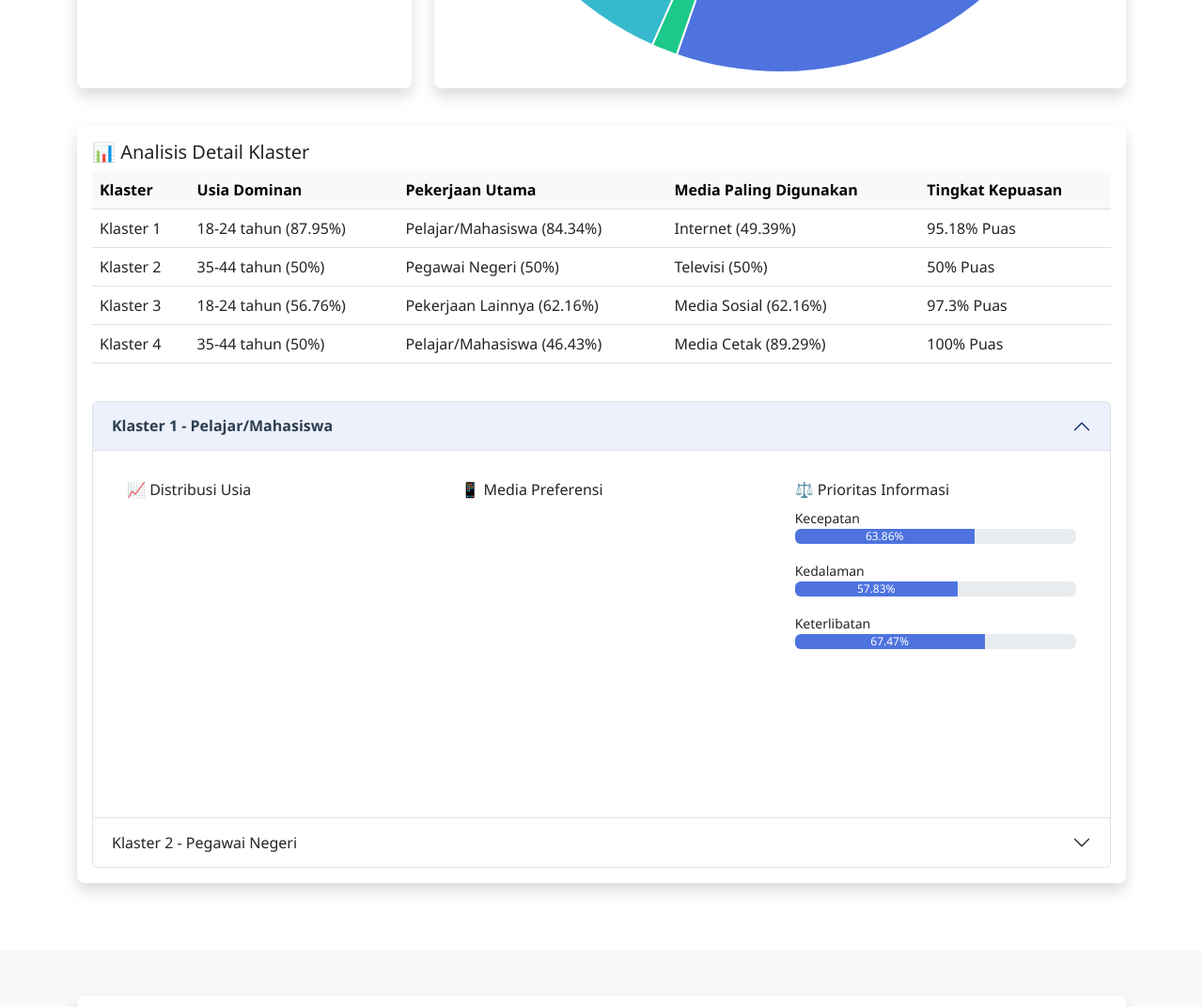
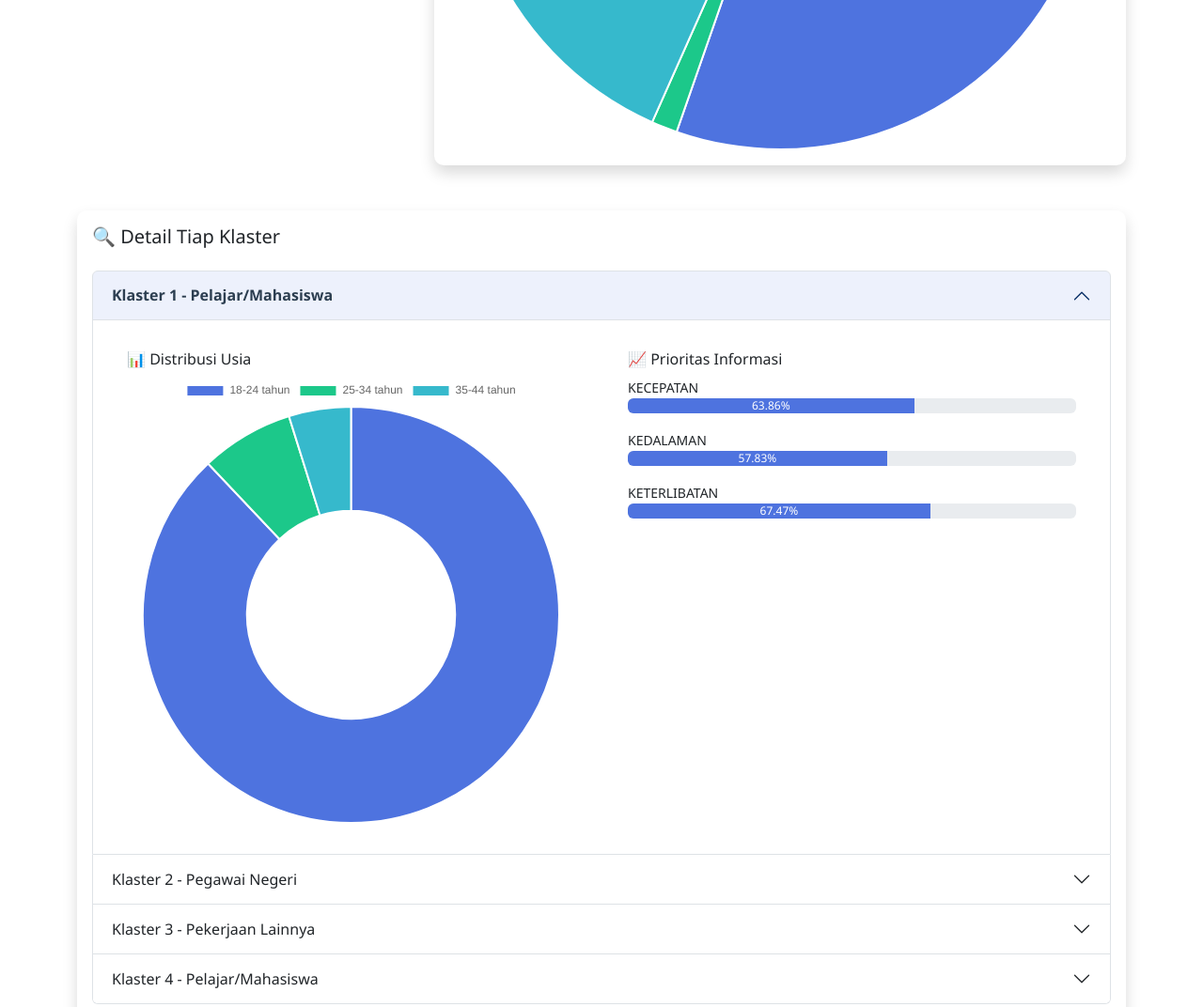
Before and after one commit to dzamm/sksym, a plain HTML site: page index.html in a window 1280 px wide. Shown: the part 780-1852 px from the top of the page at 94% size. Drawn offline with nearby package versions, Linux system fonts and the light colour scheme.

Commit message:
update lagi

```diff
--- a/css/style.css
+++ b/css/style.css
@@ -1,38 +1,35 @@
 :root {
-    --primary-color: #2c3e50;
-    --secondary-color: #4e73df;
+    --primary: #2c3e50;
+    --secondary: #4e73df;
 }
 
 body {
     font-family: 'Segoe UI', system-ui;
+    padding-top: 20px;
 }
 
 .card {
     border: none;
-    border-radius: 0.5rem;
-    transition: transform 0.3s cubic-bezier(0.4, 0, 0.2, 1);
+    border-radius: 10px;
+    transition: transform 0.3s ease;
 }
 
 .card:hover {
     transform: translateY(-5px);
-    box-shadow: 0 10px 15px rgba(0,0,0,0.1);
-}
-
-.progress-bar {
-    background-color: var(--secondary-color);
-    transition: width 0.8s ease;
+    box-shadow: 0 10px 20px rgba(0,0,0,0.1);
 }
 
 .accordion-button:not(.collapsed) {
     background-color: rgba(78, 115, 223, 0.1);
-    color: var(--primary-color);
+    color: var(--primary);
     font-weight: 600;
 }
 
-.table-hover tbody tr:hover {
-    background-color: rgba(78, 115, 223, 0.05);
+.progress-bar {
+    background-color: var(--secondary);
+    transition: width 0.8s ease;
 }
 
-#recommendationResult {
+#result {
     transition: all 0.3s ease;
 }
--- a/data/data.json
+++ b/data/data.json
@@ -10,7 +10,6 @@
       "percentage": 55.33,
       "age_distribution": {"18-24 tahun": 87.95, "25-34 tahun": 7.23, "35-44 tahun": 4.82},
       "dominant_job": {"Pelajar/Mahasiswa": 84.34, "Karyawan Swasta": 15.66},
-      "main_media": {"Internet": 49.39, "Media Sosial": 45.78, "Televisi": 4.82},
       "preferred_media_types": {"Website Berita": 61.45, "TikTok": 53.01, "Instagram": 37.35},
       "importance": {"kecepatan": 63.86, "kedalaman": 57.83, "keterlibatan": 67.47},
       "satisfaction": 95.18
@@ -20,7 +19,7 @@
       "percentage": 1.33,
       "age_distribution": {"25-34 tahun": 50, "35-44 tahun": 50},
       "dominant_job": {"Karyawan Swasta": 50, "Pegawai Negeri": 50},
-      "main_media": {"Media Cetak": 50, "Televisi": 50},
+      "preferred_media_types": {"Media Cetak": 50, "Televisi": 50},
       "importance": {"kecepatan": 0, "kedalaman": 0, "keterlibatan": 0},
       "satisfaction": 50.00
     },
@@ -29,7 +28,6 @@
       "percentage": 24.67,
       "age_distribution": {"18-24 tahun": 56.76, "25-34 tahun": 27.03, "35-44 tahun": 16.22},
       "dominant_job": {"Pekerjaan Lainnya": 62.16, "Wirausaha": 35.14, "Pegawai Negeri": 2.70},
-      "main_media": {"Media Sosial": 62.16, "Internet": 32.43},
       "preferred_media_types": {"TikTok": 54.05, "Instagram": 35.14, "Website Berita": 64.86},
       "importance": {"kecepatan": 67.57, "kedalaman": 64.86, "keterlibatan": 62.16},
       "satisfaction": 97.30
@@ -39,7 +37,6 @@
       "percentage": 18.67,
       "age_distribution": {"18-24 tahun": 46.43, "25-34 tahun": 3.57, "35-44 tahun": 50.00},
       "dominant_job": {"Pegawai Negeri": 17.86, "Karyawan Swasta": 25.00, "Pelajar/Mahasiswa": 46.43},
-      "main_media": {"Media Cetak": 89.29},
       "preferred_media_types": {"Banner/Baliho": 82.14, "Koran": 17.86},
       "importance": {"kecepatan": 50.00, "kedalaman": 53.57, "keterlibatan": 78.57},
       "satisfaction": 100.00
--- a/index.html
+++ b/index.html
@@ -9,96 +9,79 @@
     <link rel="stylesheet" href="css/style.css">
 </head>
 <body>
-    <!-- Navbar -->
     <nav class="navbar navbar-expand-lg navbar-dark bg-primary shadow">
         <div class="container">
             <a class="navbar-brand" href="#">
-                <img src="images/logo.png" height="30" alt="Logo">
-                Preferensi Media Bangkalan
+                <img src="images/logo.png" height="30" alt="Logo" class="me-2">
+                Preferensi Media Kab. Bangkalan
             </a>
         </div>
     </nav>
 
-    <!-- Dashboard -->
-    <section class="py-5">
-        <div class="container">
-            <!-- Statistik Utama -->
-            <div class="row mb-4">
-                <div class="col-md-4 mb-3">
-                    <div class="card h-100 shadow">
+    <main class="container my-5">
+        <!-- Dashboard -->
+        <section class="mb-5">
+            <h2 class="text-center mb-4">📊 Dashboard Analisis</h2>
+            <div class="row g-4">
+                <div class="col-md-4">
+                    <div class="card shadow">
                         <div class="card-body text-center">
                             <h5 class="text-primary">Total Responden</h5>
-                            <h1 id="totalResponden" class="display-4">150</h1>
+                            <h1 id="totalResponden" class="display-4">0</h1>
                         </div>
                     </div>
                 </div>
-                <div class="col-md-8 mb-3">
-                    <div class="card h-100 shadow">
+                <div class="col-md-8">
+                    <div class="card shadow">
                         <div class="card-body">
-                            <h5>Persebaran Klaster</h5>
-                            <canvas id="mainPieChart"></canvas>
+                            <h5>Distribusi Klaster</h5>
+                            <canvas id="mainChart"></canvas>
                         </div>
                     </div>
                 </div>
             </div>
+        </section>
 
-            <!-- Tabel & Accordion -->
-            <div class="card mb-4 shadow">
+        <!-- Detail Klaster -->
+        <section class="mb-5">
+            <div class="card shadow">
                 <div class="card-body">
-                    <h5 class="card-title">📊 Analisis Detail Klaster</h5>
-                    <div class="table-responsive mb-4">
-                        <table class="table table-hover" id="summaryTable">
-                            <thead class="table-light">
-                                <tr>
-                                    <th>Klaster</th>
-                                    <th>Usia Dominan</th>
-                                    <th>Pekerjaan Utama</th>
-                                    <th>Media Paling Digunakan</th>
-                                    <th>Tingkat Kepuasan</th>
-                                </tr>
-                            </thead>
-                            <tbody></tbody>
-                        </table>
-                    </div>
-
+                    <h5 class="card-title mb-4">🔍 Detail Tiap Klaster</h5>
                     <div class="accordion" id="clusterAccordion"></div>
                 </div>
             </div>
-        </div>
-    </section>
+        </section>
 
-    <!-- Simulator -->
-    <section class="py-5 bg-light">
-        <div class="container">
+        <!-- Simulator -->
+        <section class="mb-5">
             <div class="card shadow">
                 <div class="card-body">
-                    <h2 class="text-center mb-4">🔍 Simulator Rekomendasi Media</h2>
+                    <h2 class="text-center mb-4">🎮 Simulator Rekomendasi</h2>
                     <div class="row justify-content-center">
                         <div class="col-md-6">
                             <div class="mb-3">
                                 <label class="form-label">Usia</label>
-                                <input type="number" class="form-control" id="inputAge" min="17" max="100">
+                                <input type="number" class="form-control" id="inputAge" min="17" max="100" required>
                             </div>
                             <div class="mb-3">
                                 <label class="form-label">Pekerjaan</label>
-                                <select class="form-select" id="inputJob">
+                                <select class="form-select" id="inputJob" required>
                                     <option value="Pelajar/Mahasiswa">Pelajar/Mahasiswa</option>
                                     <option value="Karyawan Swasta">Karyawan Swasta</option>
                                     <option value="Pegawai Negeri">Pegawai Negeri</option>
                                     <option value="Wirausaha">Wirausaha</option>
                                 </select>
                             </div>
-                            <button class="btn btn-primary w-100" onclick="getRecommendation()">Dapatkan Rekomendasi</button>
-                            <div id="recommendationResult" class="mt-3 alert alert-success" style="display:none;"></div>
+                            <button class="btn btn-primary w-100" onclick="getRecommendation()">Cari Rekomendasi</button>
+                            <div id="result" class="alert alert-success mt-3" style="display:none;"></div>
                         </div>
                     </div>
                 </div>
             </div>
-        </div>
-    </section>
+        </section>
+    </main>
 
-    <!-- Footer -->
-    <footer class="bg-dark text-white py-4 mt-5">
+    <footer class="bg-dark text-white py-4">
         <div class="container text-center">
             <small>Dinas Komunikasi dan Informatika Kabupaten Bangkalan © 2024</small>
         </div>
--- a/js/script.js
+++ b/js/script.js
@@ -1,53 +1,53 @@
-let researchData = {};
+let appData = {};
+const AGE_GROUP_REGEX = /(\d+)-(\d+)/;
 
-// Load data
-fetch('data/data.json')
-    .then(res => res.json())
-    .then(data => {
-        researchData = data;
-        initDashboard();
-        initSimulator();
-    });
+// Helper functions
+const getMaxKey = (obj) => Object.entries(obj).reduce((a, b) => a[1] > b[1] ? a : b)[0];
+const parseAgeGroup = (group) => group.match(AGE_GROUP_REGEX)?.slice(1,3).map(Number) || [0,0];
 
-// Initialize dashboard
+// Initialize
+window.addEventListener('DOMContentLoaded', () => {
+    fetch('./data/data.json')
+        .then(res => {
+            if (!res.ok) throw new Error(`HTTP error! Status: ${res.status}`);
+            return res.json();
+        })
+        .then(data => {
+            if (!data.clusters) throw new Error("Invalid data structure");
+            appData = data;
+            initDashboard();
+            initSimulator();
+        })
+        .catch(err => {
+            console.error("Error loading data:", err);
+            alert("Gagal memuat data! Lihat konsol untuk detail.");
+        });
+});
+
+// Dashboard
 function initDashboard() {
+    // Update total respondents
+    document.getElementById('totalResponden').textContent = appData.metadata.total_respondents;
+
     // Main pie chart
-    new Chart(document.getElementById('mainPieChart'), {
+    new Chart(document.getElementById('mainChart'), {
         type: 'pie',
         data: {
-            labels: researchData.clusters.map(c => `Klaster ${c.id}`),
+            labels: appData.clusters.map(c => `Klaster ${c.id}`),
             datasets: [{
-                data: researchData.clusters.map(c => c.percentage),
+                data: appData.clusters.map(c => c.percentage),
                 backgroundColor: ['#4e73df', '#1cc88a', '#36b9cc', '#f6c23e']
             }]
         }
     });
 
-    // Populate summary table
-    const tableBody = document.querySelector('#summaryTable tbody');
-    researchData.clusters.forEach(cluster => {
-        const topAge = getMaxKey(cluster.age_distribution);
-        const topJob = getMaxKey(cluster.dominant_job);
-        const topMedia = getMaxKey(cluster.main_media);
-
-        tableBody.innerHTML += `
-            <tr>
-                <td>Klaster ${cluster.id}</td>
-                <td>${topAge} (${cluster.age_distribution[topAge]}%)</td>
-                <td>${topJob} (${cluster.dominant_job[topJob]}%)</td>
-                <td>${topMedia} (${cluster.main_media[topMedia]}%)</td>
-                <td>${cluster.satisfaction}% Puas</td>
-            </tr>
-        `;
-    });
-
-    // Create cluster accordion
+    // Accordion
     const accordion = document.getElementById('clusterAccordion');
-    researchData.clusters.forEach((cluster, index) => {
-        accordion.innerHTML += `
+    appData.clusters.forEach((cluster, idx) => {
+        const html = `
             <div class="accordion-item">
                 <h2 class="accordion-header">
-                    <button class="accordion-button ${index === 0 ? '' : 'collapsed'}"
+                    <button class="accordion-button ${idx === 0 ? '' : 'collapsed'}"
                             type="button"
                             data-bs-toggle="collapse"
                             data-bs-target="#cluster${cluster.id}">
@@ -55,46 +55,27 @@ function initDashboard() {
                     </button>
                 </h2>
                 <div id="cluster${cluster.id}"
-                     class="accordion-collapse collapse ${index === 0 ? 'show' : ''}"
+                     class="accordion-collapse collapse ${idx === 0 ? 'show' : ''}"
                      data-bs-parent="#clusterAccordion">
                     <div class="accordion-body">
                         <div class="row g-4">
-                            <!-- Age Distribution -->
-                            <div class="col-md-4">
+                            <div class="col-md-6">
                                 <div class="card">
                                     <div class="card-body">
-                                        <h6>📈 Distribusi Usia</h6>
+                                        <h6>📊 Distribusi Usia</h6>
                                         <canvas id="ageChart${cluster.id}"></canvas>
                                     </div>
                                 </div>
                             </div>
-
-                            <!-- Media Preference -->
-                            <div class="col-md-4">
+                            <div class="col-md-6">
                                 <div class="card">
                                     <div class="card-body">
-                                        <h6>📱 Media Preferensi</h6>
-                                        <canvas id="mediaChart${cluster.id}"></canvas>
-                                    </div>
-                                </div>
-                            </div>
-
-                            <!-- Importance Factors -->
-                            <div class="col-md-4">
-                                <div class="card">
-                                    <div class="card-body">
-                                        <h6>⚖️ Prioritas Informasi</h6>
+                                        <h6>📈 Prioritas Informasi</h6>
                                         ${Object.entries(cluster.importance).map(([key, val]) => `
                                             <div class="mb-3">
-                                                <small>${key.charAt(0).toUpperCase() + key.slice(1)}</small>
+                                                <small>${key.toUpperCase()}</small>
                                                 <div class="progress">
-                                                    <div class="progress-bar"
-                                                         style="width: ${val}%"
-                                                         aria-valuenow="${val}"
-                                                         aria-valuemin="0"
-                                                         aria-valuemax="100">
-                                                        ${val}%
-                                                    </div>
+                                                    <div class="progress-bar" style="width: ${val}%">${val}%</div>
                                                 </div>
                                             </div>
                                         `).join('')}
@@ -106,75 +87,70 @@ function initDashboard() {
                 </div>
             </div>
         `;
+        accordion.insertAdjacentHTML('beforeend', html);
 
-        // Initialize charts for each cluster
-        initClusterCharts(cluster);
+        // Age distribution chart
+        new Chart(document.getElementById(`ageChart${cluster.id}`), {
+            type: 'doughnut',
+            data: {
+                labels: Object.keys(cluster.age_distribution),
+                datasets: [{
+                    data: Object.values(cluster.age_distribution),
+                    backgroundColor: ['#4e73df', '#1cc88a', '#36b9cc']
+                }]
+            }
+        });
     });
 }
 
-// Initialize simulator
+// Simulator
 function initSimulator() {
     window.getRecommendation = () => {
-        const age = parseInt(document.getElementById('inputAge').value);
-        const job = document.getElementById('inputJob').value;
-        const resultDiv = document.getElementById('recommendationResult');
+        const ageInput = document.getElementById('inputAge');
+        const jobInput = document.getElementById('inputJob');
+        const resultDiv = document.getElementById('result');
 
-        const matchedCluster = researchData.clusters.find(cluster => {
+        // Validation
+        if (!ageInput.value || !jobInput.value) {
+            resultDiv.textContent = "Harap isi semua kolom!";
+            resultDiv.style.display = 'block';
+            return;
+        }
+
+        const age = parseInt(ageInput.value);
+        const job = jobInput.value;
+
+        // Find matching cluster
+        const matchedCluster = appData.clusters.find(cluster => {
+            // Check age group
             const ageGroup = Object.keys(cluster.age_distribution).find(group => {
-                const [min, max] = group.split('-')[0].split(' ')[0].split('-').map(Number);
+                const [min, max] = parseAgeGroup(group);
                 return age >= min && age <= max;
             });
+
+            // Check job dominance
             return ageGroup && cluster.dominant_job[job] > 20;
         });
 
+        // Show result
         if (matchedCluster) {
-            const mediaList = Object.entries(matchedCluster.preferred_media_types)
+            const media = Object.entries(matchedCluster.preferred_media_types)
                 .sort((a, b) => b[1] - a[1])
-                .map(([media, val]) => `${media} (${val}%)`);
+                .map(([media, pct]) => `${media} (${pct}%)`)
+                .join(', ');
 
-            resultDiv.style.display = 'block';
             resultDiv.innerHTML = `
-                <strong>Rekomendasi Media:</strong><br>
-                ${mediaList.slice(0, 3).join(', ')}<br>
-                <small class="text-muted">Klaster ${matchedCluster.id}:
-                    ${getMaxKey(cluster.dominant_job)} -
-                    Kepuasan ${matchedCluster.satisfaction}%
+                <strong>REKOMENDASI:</strong><br>
+                ${media}<br>
+                <small class="text-muted">
+                    Klaster ${matchedCluster.id} |
+                    Tingkat Kepuasan: ${matchedCluster.satisfaction}%
                 </small>
             `;
+            resultDiv.style.display = 'block';
         } else {
-            resultDiv.innerHTML = "Rekomendasi tidak ditemukan. Gunakan media campuran (online & tradisional).";
+            resultDiv.textContent = "Tidak ditemukan rekomendasi spesifik. Gunakan media campuran.";
+            resultDiv.style.display = 'block';
         }
     };
 }
-
-// Helper functions
-function getMaxKey(obj) {
-    return Object.entries(obj).reduce((a, b) => a[1] > b[1] ? a : b)[0];
-}
-
-function initClusterCharts(cluster) {
-    // Age distribution chart
-    new Chart(document.getElementById(`ageChart${cluster.id}`), {
-        type: 'doughnut',
-        data: {
-            labels: Object.keys(cluster.age_distribution),
-            datasets: [{
-                data: Object.values(cluster.age_distribution),
-                backgroundColor: ['#4e73df', '#1cc88a', '#36b9cc']
-            }]
-        }
-    });
-
-    // Media preference chart
-    new Chart(document.getElementById(`mediaChart${cluster.id}`), {
-        type: 'bar',
-        data: {
-            labels: Object.keys(cluster.preferred_media_types),
-            datasets: [{
-                label: 'Persentase Pengguna',
-                data: Object.values(cluster.preferred_media_types),
-                backgroundColor: '#f6c23e'
-            }]
-        }
-    });
-}
```
